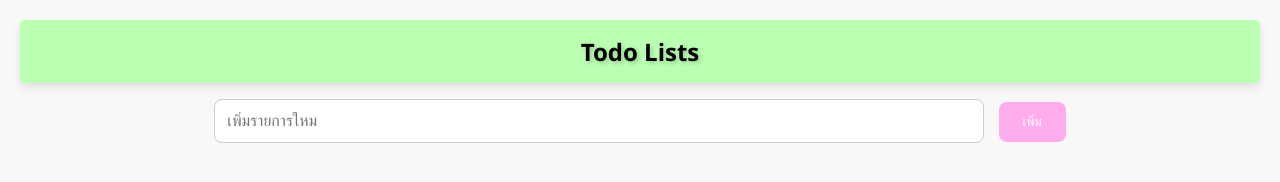
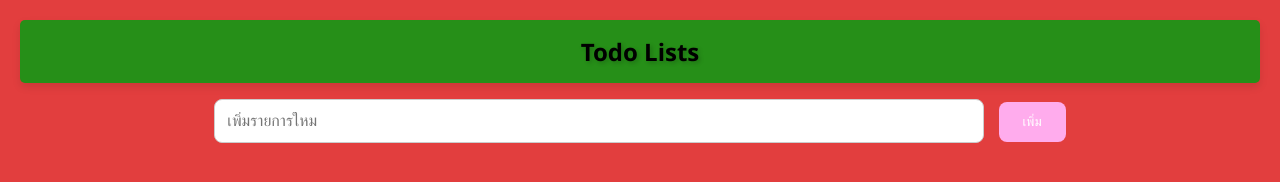
Before and after one commit to 64160095/88726065, a plain HTML site: page lab07/todo.html in a window 1280 px wide. Drawn offline with Linux system fonts and the light colour scheme.

Commit message:
comment#6
‘ปรับสไตล์ CSS เพิ่มความสวยงาม’

```diff
--- a/lab07/styles.css
+++ b/lab07/styles.css
@@ -2,12 +2,12 @@ body {
 font-family: "Segoe UI", Tahoma, Geneva, Verdana, sans-serif;
 text-align: center;
 margin: 20px;
-background-color: #f8f8f8;
+background-color: #e23e3e;
 }
 h1 {
 color: #333;
 font-size: 24px;
-background-color: #bbffb2;
+background-color: #268f18;
 padding: 15px;
 border-radius: 5px;
 color: rgb(0, 0, 0);
```
